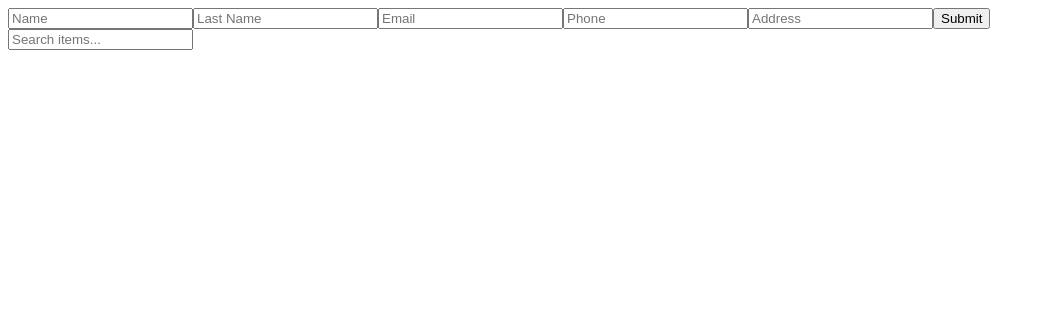
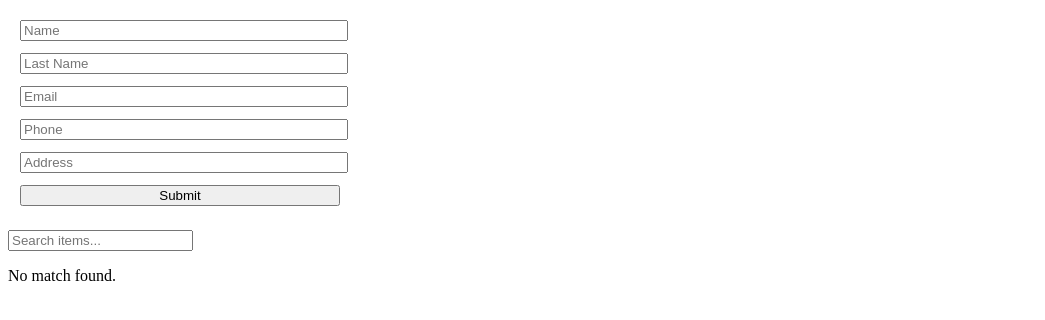
Before and after one commit to kkarapetyan2012/my-next-app, a Next.js app: page / in a window 1280 px wide. Shown: the top 320 px of the page, without its empty margins (0-1045 px from the left). Built offline with nearby package versions, Linux system fonts and the light colour scheme.

Commit message:
created new files

```diff
--- a/components/UserForm.js
+++ b/components/UserForm.js
@@ -1,3 +1,4 @@
+'use client'
 // components/UserForm.js
 import { useState } from 'react';
 import { useDispatch } from 'react-redux';
@@ -46,15 +47,22 @@ const UserForm = ({ existingUser }) => {
     // Reset form or give feedback
   };
 
+  const handleCancel = () => {
+    router.push('/')
+  };
+
   return (
-    <form onSubmit={handleSubmit}>
-      <input type="text" name="name" value={userData.name} onChange={handleChange} placeholder="Name" />
-      <input type="text" name="lastName" value={userData.lastName} onChange={handleChange} placeholder="Last Name" />
-      <input type="email" name="email" value={userData.email} onChange={handleChange} placeholder="Email" />
-      <input type="tel" name="phone" value={userData.phone} onChange={handleChange} placeholder="Phone" />
-      <input type="text" name="address" value={userData.address} onChange={handleChange} placeholder="Address" />
-      <button type="submit">Submit</button>
-    </form>
+    <div className='' style={{width: 320, padding: 12}}>
+        <form style={{width: '100%'}} onSubmit={handleSubmit}>
+            <input style={{marginBottom: 12, width: '100%'}} type="text" name="name" value={userData.name} onChange={handleChange} placeholder="Name" />
+            <input style={{marginBottom: 12, width: '100%'}} type="text" name="lastName" value={userData.lastName} onChange={handleChange} placeholder="Last Name" />
+            <input style={{marginBottom: 12, width: '100%'}} type="email" name="email" value={userData.email} onChange={handleChange} placeholder="Email" />
+            <input style={{marginBottom: 12, width: '100%'}} type="tel" name="phone" value={userData.phone} onChange={handleChange} placeholder="Phone" />
+            <input style={{marginBottom: 12, width: '100%'}} type="text" name="address" value={userData.address} onChange={handleChange} placeholder="Address" />
+            {existingUser && <button style={{marginBottom: 12, width: '100%'}} type="button" onClick={handleCancel}>Cancel</button>}
+            <button style={{marginBottom: 12, width: '100%'}} type="submit">Submit</button>
+        </form>
+    </div>
   );
 };
 
--- /dev/null
+++ b/components/UserItem.js
@@ -0,0 +1,16 @@
+// components/UserItem.js
+import Link from 'next/link';
+
+const UserItem = ({ user, onDelete }) => {
+  return (
+    <li>
+      {user.name} {user.lastName} - {user.email} - {user.phone} - {user.address}{' '}
+      <button onClick={() => onDelete(user.id)}>Delete</button>{' '}
+      <Link href={`/users/${user.id}`}>
+        Edit
+      </Link>
+    </li>
+  );
+};
+
+export default UserItem;
--- /dev/null
+++ b/components/UserList.js
@@ -0,0 +1,18 @@
+// components/UserList.js
+import UserItem from './UserItem';
+
+const UserList = ({ users, onDelete }) => {
+  if (users.length === 0) {
+    return <p>No match found.</p>;
+  }
+
+  return (
+    <ul className='user-list'>
+      {users.map((user) => (
+        <UserItem key={user.id} user={user} onDelete={onDelete} />
+      ))}
+    </ul>
+  );
+};
+
+export default UserList;
--- a/pages/_app.js
+++ b/pages/_app.js
@@ -34,6 +34,7 @@ import StoreProvider from "./StoreProvider";
 // import store from '../store/store';
 
 function MyApp({ Component, pageProps }) {
+
   return (
     <StoreProvider >
       <Component {...pageProps} />
--- a/pages/index.js
+++ b/pages/index.js
@@ -27,42 +27,122 @@
 // }
 
 // 'use client'
+// // pages/index.js
+// import { useEffect, useMemo, useState } from 'react';
+// import { useDispatch, useSelector } from 'react-redux';
+// import { addUser, deleteUser } from '../store/usersSlice';
+// import UserForm from '../components/UserForm';
+// import Link from 'next/link';
+
+// export default function Home({ initialUsers }) {
+//   const dispatch = useDispatch();
+//   const [searchQuery, setSearchQuery] = useState('');
+//   // const { users, isLoading } = useSelector((state) => state.users.users);
+//   const users = useSelector((state) => state.users.users);
+
+//   // Filter items based on the search query
+//   const filteredItems = useMemo(() => {
+//     if (!searchQuery) return users;
+
+//     // Convert search query to lowercase for case-insensitive comparison
+//     const lowercasedQuery = searchQuery.toLowerCase();
+
+//     // Filter items that match the query in any field
+//     return users.filter((user) =>
+//       Object.values(user).some(
+//         (value) =>
+//           typeof value === 'string' && value.toLowerCase().includes(lowercasedQuery)
+//       )
+//     );
+//   }, [users, searchQuery]);
+
+//   // Hydrate the store with the initial server-side fetched users
+//   // useEffect(() => {
+//   //   if (initialUsers.length > 0) {
+//   //     initialUsers.forEach(user => {
+//   //       dispatch(addUser(user));
+//   //     });
+//   //   }
+//   // }, [dispatch, initialUsers]);
+
+//   useEffect(() => {
+//     if (initialUsers.length > 0) {
+//       initialUsers.forEach(user => {
+//         dispatch(addUser(user));
+//       });
+//     }
+//   }, [dispatch, initialUsers]);
+
+//   return (
+//     <div>
+//       <UserForm />
+//       <input
+//         type="text"
+//         placeholder="Search items..."
+//         value={searchQuery}
+//         onChange={(e) => setSearchQuery(e.target.value)}
+//       />
+//       {filteredItems.length > 0 ? (
+//       <ul className='user-list'>
+//         {/* {!searchQuery ? filteredItems.map(user => (
+//           <li className='user-item' key={user.id}>
+//             {user.name} {user.lastName} - {user.email} - {user.phone} - {user.address}
+//             <button onClick={() => dispatch(deleteUser(user.id))}>Delete</button>
+//             <Link href={`/users/${user.id}`}>
+//               Edit
+//             </Link>
+//           </li>
+//         )): <li>not match</li>} */}
+//         {filteredItems.map((user) => (
+//           <li key={user.id}>{user.name} {user.lastName} - {user.email} - {user.phone} - {user.address} {' '}
+//           <button onClick={() => dispatch(deleteUser(user.id))}>Delete</button>{' '}
+//           <Link href={`/users/${user.id}`}>
+//             Edit
+//           </Link></li>
+//         ))}
+//       </ul>): (
+//         <p>No match found.</p> // Displayed when no items match the search query
+//       )}
+//     </div>
+//   );
+// }
+
+// // This function runs on the server for each request
+// export async function getServerSideProps(context) {
+//   // Fetch data from an API or other data source
+
+//   const initialUsers = [];
+
+//   // Return the initialUsers as props
+//   return {
+//     props: { initialUsers }, // will be passed to the page component as props
+//   };
+// }
+
 // pages/index.js
 import { useEffect, useMemo, useState } from 'react';
 import { useDispatch, useSelector } from 'react-redux';
 import { addUser, deleteUser } from '../store/usersSlice';
 import UserForm from '../components/UserForm';
-import Link from 'next/link';
+import UserList from '../components/UserList';
 
 export default function Home({ initialUsers }) {
   const dispatch = useDispatch();
   const [searchQuery, setSearchQuery] = useState('');
-  // const { users, isLoading } = useSelector((state) => state.users.users);
   const users = useSelector((state) => state.users.users);
 
   const filteredItems = useMemo(() => {
     if (!searchQuery) return users;
 
-    // Convert search query to lowercase for case-insensitive comparison
     const lowercasedQuery = searchQuery.toLowerCase();
 
-    // Filter items that match the query in any field
-    return users.filter((item) =>
-      Object.values(item).some(
+    return users.filter((user) =>
+      Object.values(user).some(
         (value) =>
           typeof value === 'string' && value.toLowerCase().includes(lowercasedQuery)
       )
     );
   }, [users, searchQuery]);
-
-  // Hydrate the store with the initial server-side fetched users
-  // useEffect(() => {
-  //   if (initialUsers.length > 0) {
-  //     initialUsers.forEach(user => {
-  //       dispatch(addUser(user));
-  //     });
-  //   }
-  // }, [dispatch, initialUsers]);
 
   useEffect(() => {
     if (initialUsers.length > 0) {
@@ -70,7 +150,11 @@ export default function Home({ initialUsers }) {
         dispatch(addUser(user));
       });
     }
-  }, []);
+  }, [dispatch, initialUsers]);
+
+  const handleDelete = (id) => {
+    dispatch(deleteUser(id));
+  };
 
   return (
     <div>
@@ -81,21 +165,12 @@ export default function Home({ initialUsers }) {
         value={searchQuery}
         onChange={(e) => setSearchQuery(e.target.value)}
       />
-      <ul className='user-list'>
-        {!searchQuery ? filteredItems.map(user => (
-          <li className='user-item' key={user.id}>
-            {user.name} {user.lastName} - {user.email} - {user.phone} - {user.address}
-            <button onClick={() => dispatch(deleteUser(user.id))}>Delete</button>
-            <Link href={`/users/${user.id}`}>
-              Edit
-            </Link>
-          </li>
-        )): <li>not match</li>}
-      </ul>
+      <UserList users={filteredItems} onDelete={handleDelete} />
     </div>
   );
 }
 
+// getServerSideProps remains the same
 // This function runs on the server for each request
 export async function getServerSideProps(context) {
   // Fetch data from an API or other data source
```
Also changed, not shown: store/store.js (+41 -0 lines), utils/localStorage.js (+5 -5 lines).
